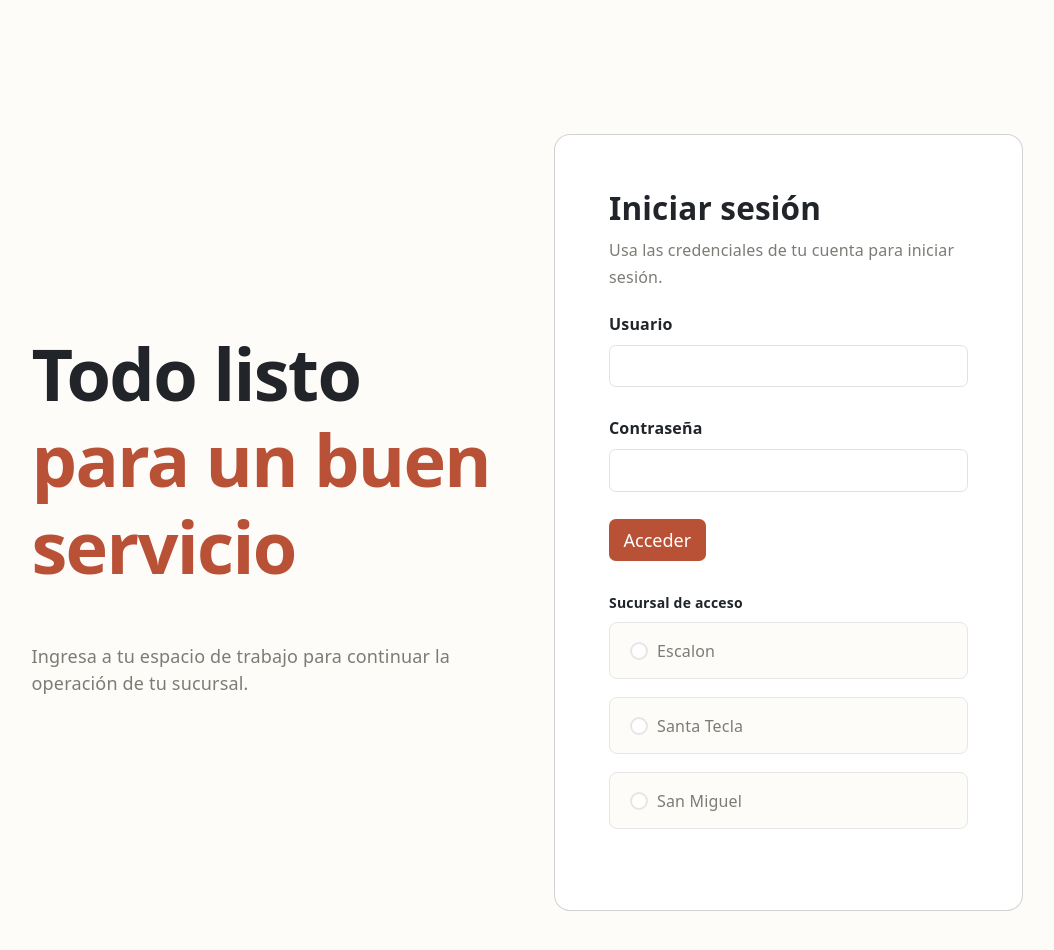
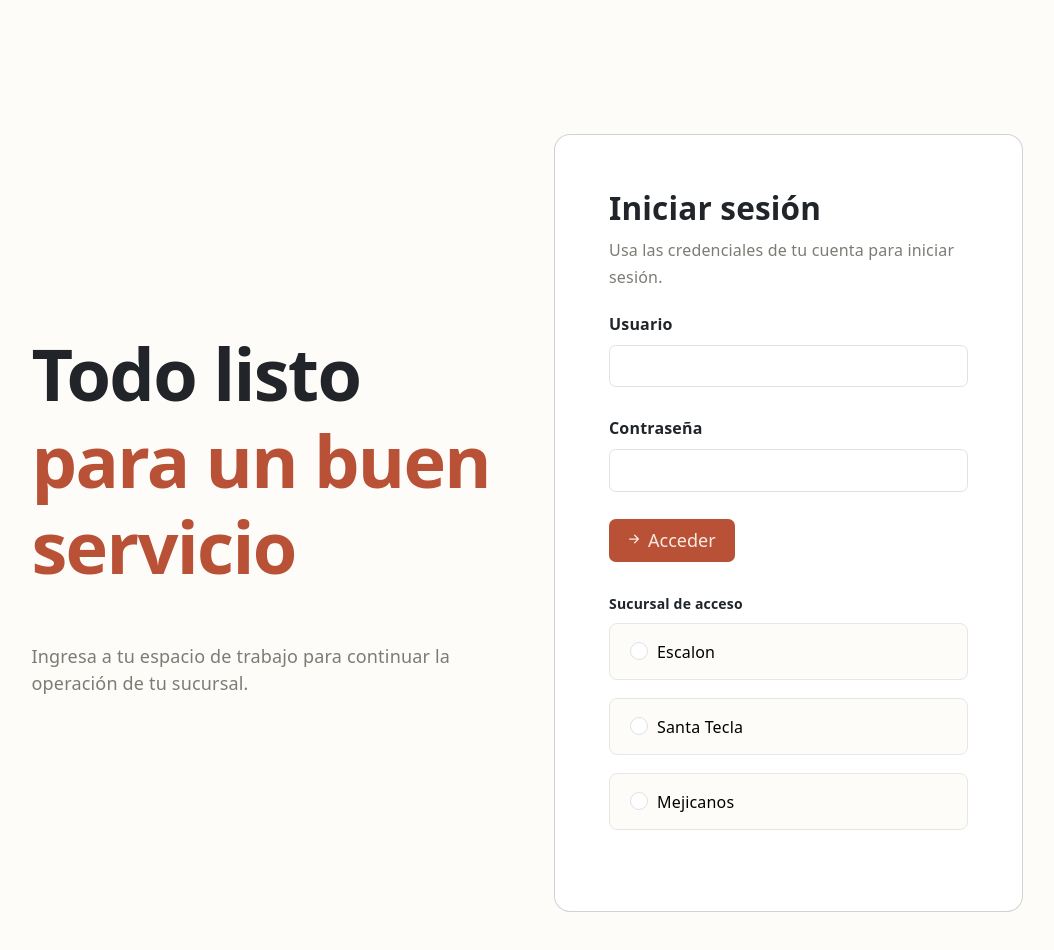
Before and after one commit to Daniellopez28/Proyecto_de_catedra_web, a React (Vite) app in the folder frontend/: page / in a window 1280 px wide. Shown: the top 950 px of the page, without its empty margins (113-1167 px from the left). Built offline with nearby package versions, Linux system fonts and the light colour scheme.

Commit message:
style(login): actualizacion de estilos

```diff
--- a/frontend/components/login.jsx
+++ b/frontend/components/login.jsx
@@ -36,40 +36,46 @@ function Login() {
                                                 <input type="password" id="form3Example4" className="form-control" />
                                             </div>
 
-                                            <button type="submit" data-mdb-button-init data-mdb-ripple-init className="btn btn-block mb-4" style={{ color: '#FFFFFF', backgroundColor: '#B95136' }}>
-                                                Acceder
+                                            <button type="submit" data-mdb-button-init data-mdb-ripple-init className="button-custom btn btn-block mb-4 p">
+
+                                                {/*flecha para acceder*/}
+                                                <svg xmlns="http://www.w3.org/2000/svg" width="20" height="20" fill="currentColor" class="bi bi-arrow-right-short mb-1" viewBox="0 0 16 16">
+                                                    <path fill-rule="evenodd" d="M4 8a.5.5 0 0 1 .5-.5h5.793L8.146 5.354a.5.5 0 1 1 .708-.708l3 3a.5.5 0 0 1 0 .708l-3 3a.5.5 0 0 1-.708-.708L10.293 8.5H4.5A.5.5 0 0 1 4 8" />
+                                                </svg>
+
+                                                <span className="m-1">Acceder</span>
                                             </button>
 
                                             <div data-mdb-input-init className="form-outline mb-4">
                                                 {/*OJO FALTA PROGRAMAR BIEN LOS VALUE Y LA LOGICA */}
                                                 <label className="form-label fw-bold" htmlFor="form3Example4" style={{ fontSize: '14px' }}>Sucursal de acceso</label>
 
-                                                <div className="form-check mb-3  radio-options">
+                                                <label className="form-check mb-3 radio-options w-100" style={{ display: 'flex', alignItems: 'left' }}>
                                                     <div style={{ paddingLeft: '20px' }}>
-                                                    <input className="form-check-input" type="radio" name="flexRadioDefault" id="flexRadioDefault1"  />
-                                                    <span style={{ color: '#7A7D75', fontSize: '16px' }} >
+                                                        <input className="form-check-input" type="radio" name="flexRadioDefault" id="flexRadioDefault1" />
+                                                        <span classnName='radio-span' style={{ color: 'black', fontSize: '16px' }} >
                                                             Escalon
                                                         </span>
                                                     </div>
-                                                </div>
+                                                </label>
 
-                                                 <div className="form-check mb-3 radio-options">
+                                                <label className="form-check mb-3 radio-options w-100" style={{ display: 'flex', alignItems: 'left' }}>
                                                     <div style={{ paddingLeft: '20px' }}>
                                                         <input className="form-check-input" type="radio" name="flexRadioDefault" id="flexRadioDefault1" />
-                                                    <span style={{ color: '#7A7D75', fontSize: '16px' }} >
+                                                        <span classnName='radio-span' style={{ color: 'black', fontSize: '16px' }} >
                                                             Santa Tecla
                                                         </span>
                                                     </div>
-                                                </div>
+                                                </label>
 
-                                                 <div className="form-check mb-3 radio-options">
+                                                <label className="form-check mb-3 radio-options w-100" style={{ display: 'flex', alignItems: 'left' }}>
                                                     <div style={{ paddingLeft: '20px' }}>
                                                         <input className="form-check-input" type="radio" name="flexRadioDefault" id="flexRadioDefault1" />
-                                                    <span style={{ color: '#7A7D75', fontSize: '16px' }} >
-                                                        San Miguel
+                                                        <span classnName='radio-span' style={{ color: 'black', fontSize: '16px' }} >
+                                                            Mejicanos
                                                         </span>
                                                     </div>
-                                                </div>
+                                                </label>
                                             </div>
 
                                         </form>
--- a/frontend/src/login.css
+++ b/frontend/src/login.css
@@ -24,16 +24,48 @@ body {
     border: 1px solid #e7e6e4;
 }
 
-input[type="radio"] {
+.radio-options:hover{
+    background-color: #f7f6f3;
+    border-color: #d7d6d4;
+}
+
+.radio-input {
     appearance: none;
     padding: 1px;
     border: 2px solid #e7e6e4;
 }
 
-input[type="radio"]:checked {
+.radio-options:has(input[type='radio']:checked){
+    border-color: #B95136;
+    background-color: #F7EAE3;
+    font-weight: 500;
+}
+
+.button-custom{
+    background-color: #B95136 !important;
+    color: #F7EAE3 !important;
+    font-weight: 500 !important;
+}
+
+.button-custom:hover{
+    background-color: #99422d !important;
+}
+
+
+input[type="radio"]:focus,
+input[type="radio"]:active,
+input[type="radio"]:focus-visible {
+  outline: none !important; /* Elimina la línea azul nativa */
+  box-shadow: none !important; /* Elimina sombras de frameworks como Bootstrap */
+}
+
+
+
+input[type='radio']:checked{
     background-image: radial-gradient(#B95136 0%, #B95136 40%, transparent 50%, transparent);
     color: #B95136;
-    background-color: white;
+    background-color: #F7EAE3;
+     accent-color: #B95136;
     border-color: #B95136;
 
 }
```
Lines whose indentation alone changed are shown as unchanged.
